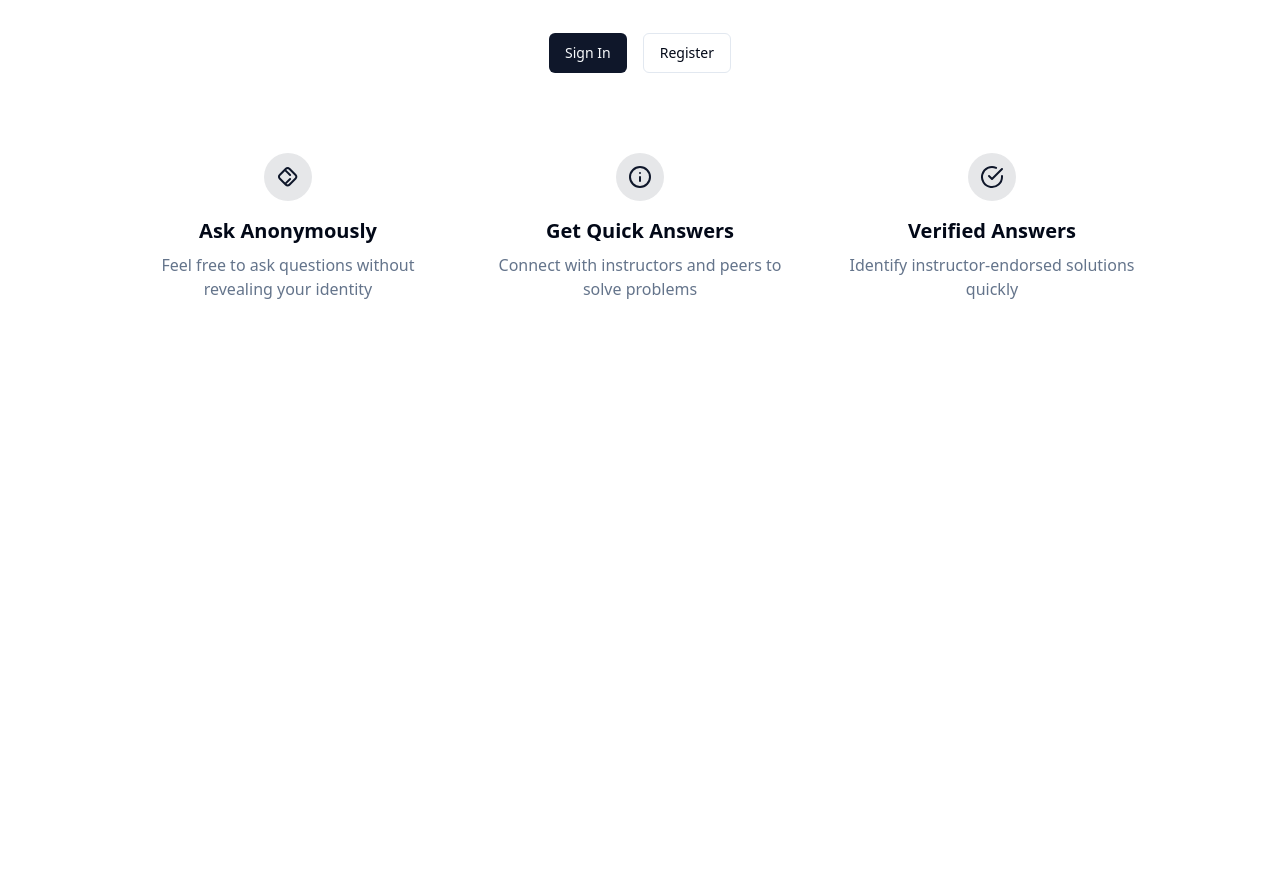
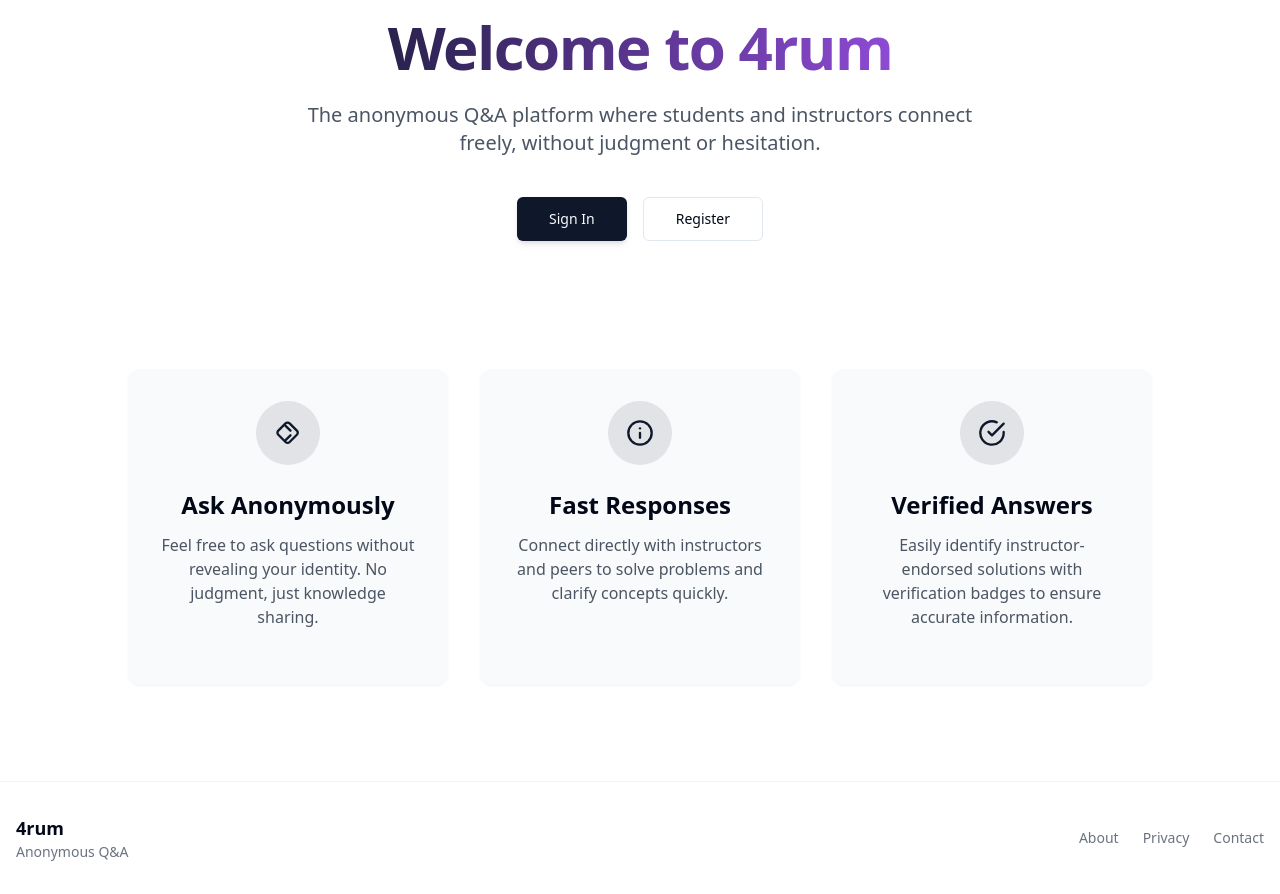
Before and after one commit to Gal1leo2/4rums, a SvelteKit app: page / in a window 1280 px wide. Shown: the part 147-1041 px from the top of the page. Before the commit the page ends 800 px from the top, so only its background shows below. Built offline with nearby package versions, Linux system fonts and the light colour scheme; no server answers.

Commit message:
add home page

```diff
--- a/src/routes/+page.svelte
+++ b/src/routes/+page.svelte
@@ -1,58 +1,98 @@
 <!-- src/routes/+page.svelte -->
 <script lang="ts">
+  import { onMount } from "svelte";
+  import { fade, fly } from "svelte/transition";
   import { Button } from "$lib/components/ui/button";
   import { user } from "$lib/stores/auth";
+
+  let showFeatures = false;
+
+  onMount(() => {
+    showFeatures = true;
+  });
 </script>
 
+<div class="min-h-screen bg-white">
   <div class="container mx-auto px-4 py-12">
-    <div class="max-w-3xl mx-auto text-center">
-      <h1 class="text-4xl font-bold tracking-tight sm:text-5xl mb-6">
-        Welcome to Anonymous Q&A
+    <!-- Hero Section -->
+    <div class="max-w-3xl mx-auto text-center pt-12 pb-16">
+      <div class="mb-6">
+        <span class="inline-block bg-primary/20 text-primary px-4 py-1 rounded-full text-sm font-medium mb-4">
+          Beta Version
+        </span>
+      </div>
+
+      <h1 class="text-5xl font-bold tracking-tight sm:text-6xl mb-6 bg-gradient-to-r from-primary to-purple-500 text-transparent bg-clip-text">
+        Welcome to 4rum
       </h1>
 
-      <p class="text-lg text-muted-foreground mb-8">
-        A platform for students and instructors to ask and answer questions anonymously
+      <p class="text-xl text-gray-600 mb-10 max-w-2xl mx-auto">
+        The anonymous Q&A platform where students and instructors connect freely, without judgment or hesitation.
       </p>
 
       <div class="flex flex-col sm:flex-row gap-4 justify-center">
         {#if $user}
-          <Button href="/courses">View Your Courses</Button>
+          <Button href="/courses" size="lg" class="shadow-md shadow-primary/10">View Your Courses</Button>
         {:else}
-          <Button href="/auth/login">Sign In</Button>
-          <Button href="/auth/register" variant="outline">Register</Button>
+          <Button href="/auth/login" size="lg" class="shadow-md shadow-primary/10">Sign In</Button>
+          <Button href="/auth/register" variant="outline" size="lg">Register</Button>
         {/if}
       </div>
     </div>
 
-    <div class="mt-16 grid grid-cols-1 md:grid-cols-3 gap-8 max-w-5xl mx-auto">
-      <div class="flex flex-col items-center text-center p-4">
-        <div class="h-12 w-12 rounded-full bg-primary/10 flex items-center justify-center mb-4">
-          <svg xmlns="http://www.w3.org/2000/svg" width="24" height="24" viewBox="0 0 24 24" fill="none" stroke="currentColor" stroke-width="2" stroke-linecap="round" stroke-linejoin="round" class="text-primary"><path d="M9.9 19.7 3.7 13.5c-1-1-1-2.6 0-3.5l6.2-6.2c1-1 2.6-1 3.5 0l6.2 6.2c1 1 1 2.6 0 3.5l-6.2 6.2c-1 1-2.5 1-3.5 0Z"/><path d="M9.9 5.9 14.1 10"/><path d="M9.9 18.1 14.1 14"/></svg>
+    <!-- Features Section -->
+    {#if showFeatures}
+      <div class="mt-16 grid grid-cols-1 md:grid-cols-3 gap-8 max-w-5xl mx-auto" in:fade={{ duration: 800, delay: 200 }}>
+        <div class="flex flex-col items-center text-center p-8 bg-gray-50 rounded-xl shadow-sm hover:shadow-md transition-shadow" in:fly={{ y: 20, duration: 600, delay: 300 }}>
+          <div class="h-16 w-16 rounded-full bg-primary/10 flex items-center justify-center mb-6">
+            <svg xmlns="http://www.w3.org/2000/svg" width="28" height="28" viewBox="0 0 24 24" fill="none" stroke="currentColor" stroke-width="2" stroke-linecap="round" stroke-linejoin="round" class="text-primary"><path d="M9.9 19.7 3.7 13.5c-1-1-1-2.6 0-3.5l6.2-6.2c1-1 2.6-1 3.5 0l6.2 6.2c1 1 1 2.6 0 3.5l-6.2 6.2c-1 1-2.5 1-3.5 0Z"/><path d="M9.9 5.9 14.1 10"/><path d="M9.9 18.1 14.1 14"/></svg>
           </div>
-        <h2 class="text-xl font-semibold mb-2">Ask Anonymously</h2>
-        <p class="text-muted-foreground">
-          Feel free to ask questions without revealing your identity
+          <h2 class="text-2xl font-semibold mb-3">Ask Anonymously</h2>
+          <p class="text-gray-600 mb-6">
+            Feel free to ask questions without revealing your identity. No judgment, just knowledge sharing.
           </p>
         </div>
 
-      <div class="flex flex-col items-center text-center p-4">
-        <div class="h-12 w-12 rounded-full bg-primary/10 flex items-center justify-center mb-4">
-          <svg xmlns="http://www.w3.org/2000/svg" width="24" height="24" viewBox="0 0 24 24" fill="none" stroke="currentColor" stroke-width="2" stroke-linecap="round" stroke-linejoin="round" class="text-primary"><circle cx="12" cy="12" r="10"/><line x1="12" y1="16" x2="12" y2="12"/><line x1="12" y1="8" x2="12.01" y2="8"/></svg>
+        <div class="flex flex-col items-center text-center p-8 bg-gray-50 rounded-xl shadow-sm hover:shadow-md transition-shadow" in:fly={{ y: 20, duration: 600, delay: 400 }}>
+          <div class="h-16 w-16 rounded-full bg-primary/10 flex items-center justify-center mb-6">
+            <svg xmlns="http://www.w3.org/2000/svg" width="28" height="28" viewBox="0 0 24 24" fill="none" stroke="currentColor" stroke-width="2" stroke-linecap="round" stroke-linejoin="round" class="text-primary"><circle cx="12" cy="12" r="10"/><line x1="12" y1="16" x2="12" y2="12"/><line x1="12" y1="8" x2="12.01" y2="8"/></svg>
           </div>
-        <h2 class="text-xl font-semibold mb-2">Get Quick Answers</h2>
-        <p class="text-muted-foreground">
-          Connect with instructors and peers to solve problems
+          <h2 class="text-2xl font-semibold mb-3">Fast Responses</h2>
+          <p class="text-gray-600 mb-6">
+            Connect directly with instructors and peers to solve problems and clarify concepts quickly.
           </p>
         </div>
 
-      <div class="flex flex-col items-center text-center p-4">
-        <div class="h-12 w-12 rounded-full bg-primary/10 flex items-center justify-center mb-4">
-          <svg xmlns="http://www.w3.org/2000/svg" width="24" height="24" viewBox="0 0 24 24" fill="none" stroke="currentColor" stroke-width="2" stroke-linecap="round" stroke-linejoin="round" class="text-primary"><path d="M22 11.08V12a10 10 0 1 1-5.93-9.14"/><path d="m9 11 3 3L22 4"/></svg>
+        <div class="flex flex-col items-center text-center p-8 bg-gray-50 rounded-xl shadow-sm hover:shadow-md transition-shadow" in:fly={{ y: 20, duration: 600, delay: 500 }}>
+          <div class="h-16 w-16 rounded-full bg-primary/10 flex items-center justify-center mb-6">
+            <svg xmlns="http://www.w3.org/2000/svg" width="28" height="28" viewBox="0 0 24 24" fill="none" stroke="currentColor" stroke-width="2" stroke-linecap="round" stroke-linejoin="round" class="text-primary"><path d="M22 11.08V12a10 10 0 1 1-5.93-9.14"/><path d="m9 11 3 3L22 4"/></svg>
           </div>
-        <h2 class="text-xl font-semibold mb-2">Verified Answers</h2>
-        <p class="text-muted-foreground">
-          Identify instructor-endorsed solutions quickly
+          <h2 class="text-2xl font-semibold mb-3">Verified Answers</h2>
+          <p class="text-gray-600 mb-6">
+            Easily identify instructor-endorsed solutions with verification badges to ensure accurate information.
           </p>
         </div>
       </div>
+    {/if}
+
+    <!-- CTA Section -->
+
   </div>
+
+  <!-- Footer -->
+  <footer class="border-t border-gray-100 py-8 mt-12">
+    <div class="container mx-auto px-4">
+      <div class="flex flex-col md:flex-row justify-between items-center">
+        <div class="mb-4 md:mb-0">
+          <p class="font-semibold text-lg">4rum</p>
+          <p class="text-sm text-gray-500">Anonymous Q&A</p>
+        </div>
+        <div class="flex gap-6">
+          <a href="/about" class="text-sm text-gray-500 hover:text-gray-900">About</a>
+          <a href="/privacy" class="text-sm text-gray-500 hover:text-gray-900">Privacy</a>
+          <a href="/contact" class="text-sm text-gray-500 hover:text-gray-900">Contact</a>
+        </div>
+      </div>
+    </div>
+  </footer>
+</div>
```
Lines whose indentation alone changed are shown as unchanged.
